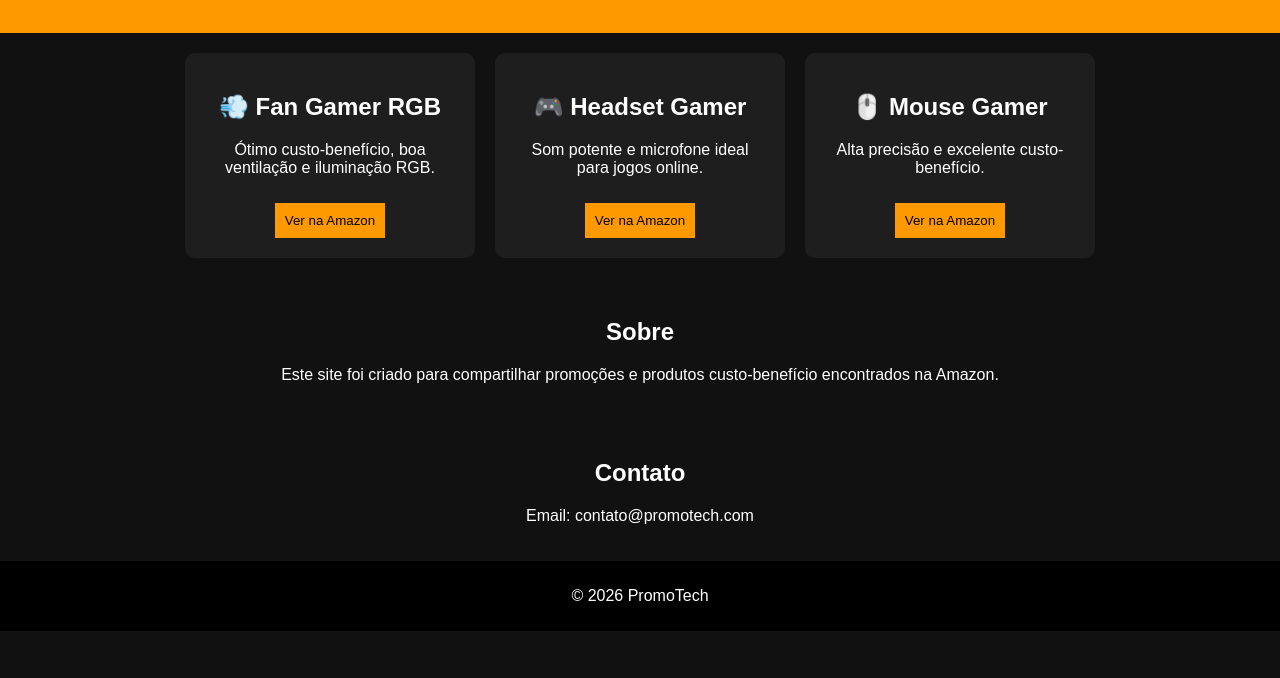
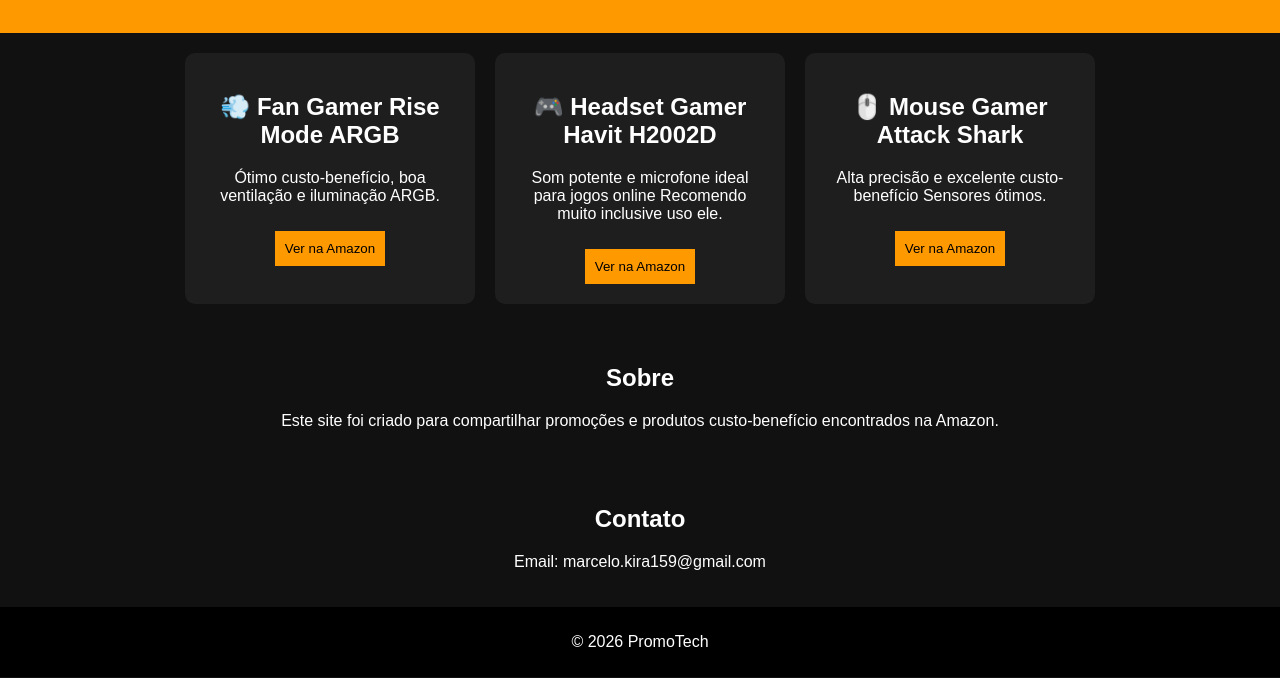
Before and after one commit to YukkiZx/Site-temporario-Amazon, a plain HTML site: page index.html in a window 1280 px wide. Shown: the part 122-800 px from the top of the page. Drawn offline with Linux system fonts and the light colour scheme.

Commit message:
Revisão do codigo e mudanças
Updated product details and links in the HTML file.

```diff
--- a/index.html
+++ b/index.html
@@ -15,21 +15,21 @@
 <section class="produtos">
 
   <div class="card">
-    <h2>💨 Fan Gamer RGB</h2>
-    <p>Ótimo custo-benefício, boa ventilação e iluminação RGB.</p>
-    <button onclick="abrirLink('#')">Ver na Amazon</button>
+    <h2>💨 Fan Gamer Rise Mode ARGB</h2>
+    <p>Ótimo custo-benefício, boa ventilação e iluminação ARGB.</p>
+    <button onclick="abrirLink('https://www.amazon.com.br/Ventiladores-Rise-Mode-120mm-Preto/dp/B0D9WH7WVW/ref=sr_1_5?__mk_pt_BR=%C3%85M%C3%85%C5%BD%C3%95%C3%91&s=computers&sr=1-5')">Ver na Amazon</button>
   </div>
 
   <div class="card">
-    <h2>🎮 Headset Gamer</h2>
-    <p>Som potente e microfone ideal para jogos online.</p>
-    <button onclick="abrirLink('#')">Ver na Amazon</button>
+    <h2>🎮 Headset Gamer Havit H2002D</h2>
+    <p>Som potente e microfone ideal para jogos online Recomendo muito inclusive uso ele.</p>
+    <button onclick="abrirLink('https://www.amazon.com.br/Headphone-Ouvido-HV-H2002d-Microfone-Falante/dp/B0BTJBNFSV/ref=sr_1_7?s=computers&sr=1-7')">Ver na Amazon</button>
   </div>
 
   <div class="card">
-    <h2>🖱️ Mouse Gamer</h2>
-    <p>Alta precisão e excelente custo-benefício.</p>
-    <button onclick="abrirLink('#')">Ver na Amazon</button>
+    <h2>🖱️ Mouse Gamer Attack Shark</h2>
+    <p>Alta precisão e excelente custo-benefício Sensores ótimos.</p>
+    <button onclick="abrirLink('https://www.amazon.com.br/Mouse-ATTACK-SHARK-Tri-Mode-Bluetooth/dp/B0FRGPS953/ref=sr_1_9?__mk_pt_BR=%C3%85M%C3%85%C5%BD%C3%95%C3%91&s=computers&sr=1-9')">Ver na Amazon</button>
   </div>
 
 </section>
@@ -41,7 +41,7 @@
 
 <section class="contato">
   <h2>Contato</h2>
-  <p>Email: contato@promotech.com</p>
+  <p>Email: marcelo.kira159@gmail.com</p>
 </section>
 
 <footer>
```
